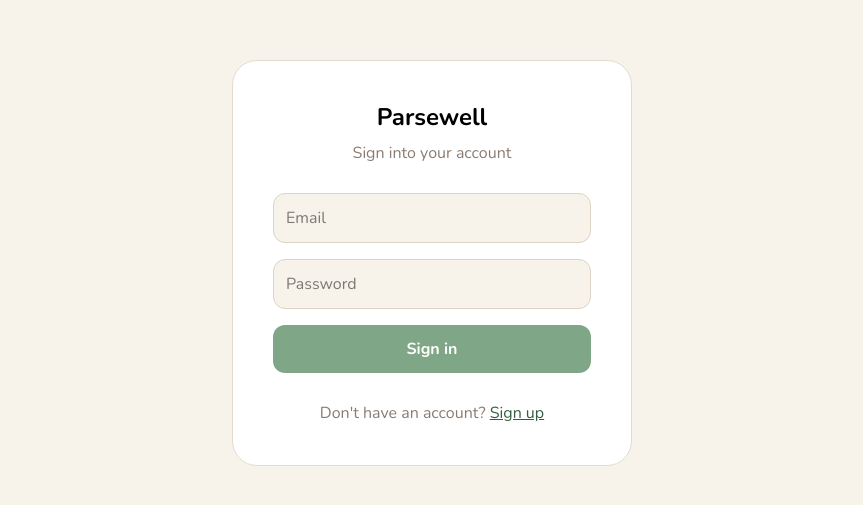
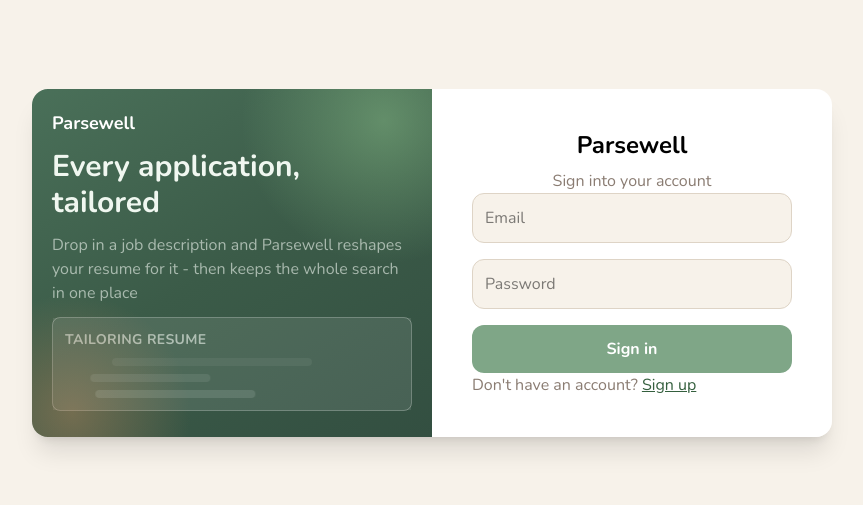
Before and after one commit to jordanfulawka/parsewell-web, a React (Vite) app: page /login in a window 1280 px wide. Shown: the part 137-642 px from the top of the page, without its empty margins (208-1071 px from the left). Built offline with nearby package versions, Linux system fonts and the light colour scheme.

Commit message:
feat: add extra styling and animation to login page

```diff
--- /dev/null
+++ b/src/components/TailoringResumePreview.tsx
@@ -0,0 +1,18 @@
+function TailoringResumePreview() {
+  return (
+    <div className='border border-white/30 rounded-lg'>
+      <div className='bg-white/10 p-3'>
+        <p className='text-[#f0f7f0]/60 uppercase text-sm font-bold tracking-wide mb-2'>
+          Tailoring Resume
+        </p>
+        <div className='flex flex-col gap-2'>
+          <div className='h-2 w-50 bg-[#f0f7f0]/40 rounded-full animate-slide1' />
+          <div className='h-2 w-30 bg-[#f0f7f0]/40 rounded-full animate-slide2' />
+          <div className='h-2 w-40 bg-[#f0f7f0]/40 rounded-full animate-slide3' />
+        </div>
+      </div>
+    </div>
+  );
+}
+
+export default TailoringResumePreview;
--- a/src/index.css
+++ b/src/index.css
@@ -37,6 +37,20 @@
     }
     15% {
       transform: translateY(-3px);
+    }
+  }
+
+  --animate-slide1: loginPreviewLineSlide 3s ease-in-out infinite;
+  --animate-slide2: loginPreviewLineSlide 3s ease-in-out infinite 300ms;
+  --animate-slide3: loginPreviewLineSlide 3s ease-in-out infinite 500ms;
+
+  @keyframes loginPreviewLineSlide {
+    0% {
+      transform: none;
+    }
+    100% {
+      transform: translateX(25%);
+      opacity: 10%;
     }
   }
 }
--- a/src/pages/LoginPage.tsx
+++ b/src/pages/LoginPage.tsx
@@ -5,6 +5,7 @@
 import { getErrorMessage } from '../lib/utils';
 import ErrorBanner from '../components/ErrorBanner';
 import { LoaderCircle } from 'lucide-react';
+import TailoringResumePreview from '../components/TailoringResumePreview';
 
 function LoginPage() {
   const [mode, setMode] = useState<'signin' | 'signup'>('signin');
@@ -48,7 +49,150 @@
 
   return (
     <div className='min-h-screen bg-cream-primary flex justify-center items-center'>
-      <div className='w-100 bg-white border border-subtle-border rounded-[25px] flex flex-col items-center p-10 gap-7'>
+      <div className='flex rounded-2xl overflow-hidden shadow-xl'>
+        <div className='relative w-100 bg-linear-150 from-[#4A7059] via-[#3B5B48] to-[#334F41] p-5 overflow-hidden flex flex-col gap-3'>
+          <p className='text-white text-lg font-bold z-10'>Parsewell</p>
+          <h1 className='text-[#f0f7f0] text-3xl font-bold z-10'>
+            Every application, tailored
+          </h1>
+          <p className='text-[#f0f7f0]/60 z-10'>
+            Drop in a job description and Parsewell reshapes your resume for it
+            - then keeps the whole search in one place
+          </p>
+          <div
+            className='pointer-events-none absolute -top-28 -right-24 h-72 w-72 rounded-full
+                bg-radial from-[#81b482]/55 to-transparent to-70%'
+          />
+          <div
+            className='pointer-events-none absolute -bottom-24 -left-20 h-60 w-60 rounded-full
+                bg-radial from-[#c98b5e]/40 to-transparent to-70%'
+          />
+          <TailoringResumePreview />
+        </div>
+        <div className='w-100 bg-white py-10 px-10'>
+          {mode === 'signin' && (
+            <>
+              <div className='flex flex-col items-center gap-2'>
+                <h2 className='text-2xl font-bold'>Parsewell</h2>
+                <p className='text-secondary-text'>Sign into your account</p>
+              </div>
+              <ErrorBanner message={error} onDismiss={() => setError('')} />
+              <form
+                className='flex flex-col w-full gap-4'
+                onSubmit={handleSubmit}
+              >
+                <input
+                  type='text'
+                  placeholder='Email'
+                  className='bg-cream-primary border border-input-border p-3 rounded-xl'
+                  value={email}
+                  onChange={(e) => setEmail(e.target.value)}
+                  required
+                />
+                <input
+                  type='password'
+                  placeholder='Password'
+                  className='bg-cream-primary border border-input-border p-3 rounded-xl'
+                  value={password}
+                  onChange={(e) => setPassword(e.target.value)}
+                  required
+                />
+                <button
+                  type='submit'
+                  className='bg-[#7FA687] p-3 rounded-xl hover:bg-[#6D9476] cursor-pointer'
+                >
+                  <div className='font-bold text-white flex justify-center'>
+                    {loading ? (
+                      <div className='animate-spin w-fit'>
+                        <LoaderCircle />
+                      </div>
+                    ) : (
+                      'Sign in'
+                    )}
+                  </div>
+                </button>
+              </form>
+              <p className='text-secondary-text'>
+                Don't have an account?{' '}
+                <button
+                  className='text-[#345F3E] underline'
+                  onClick={() => {
+                    setError('');
+                    setMode('signup');
+                  }}
+                >
+                  Sign up
+                </button>
+              </p>
+            </>
+          )}
+          {mode === 'signup' && (
+            <>
+              <div className='flex flex-col items-center gap-2'>
+                <h2 className='text-2xl font-bold'>Parsewell</h2>
+                <p className='text-secondary-text'>Sign into your account</p>
+              </div>
+              <ErrorBanner message={error} onDismiss={() => setError('')} />
+              <form
+                className='flex flex-col w-full gap-4'
+                onSubmit={handleSubmit}
+              >
+                <input
+                  type='text'
+                  placeholder='First name'
+                  className='bg-cream-primary border border-input-border p-3 rounded-xl'
+                  value={name}
+                  onChange={(e) => setName(e.target.value)}
+                  required
+                />
+                <input
+                  type='text'
+                  placeholder='Email'
+                  className='bg-cream-primary border border-input-border p-3 rounded-xl'
+                  value={email}
+                  onChange={(e) => setEmail(e.target.value)}
+                  required
+                />
+                <input
+                  type='password'
+                  placeholder='Password'
+                  className='bg-cream-primary border border-input-border p-3 rounded-xl'
+                  value={password}
+                  onChange={(e) => setPassword(e.target.value)}
+                  required
+                />
+                <button
+                  type='submit'
+                  className='bg-[#7FA687] p-3 rounded-xl hover:bg-[#6D9476] cursor-pointer'
+                >
+                  <div className='font-bold text-white flex justify-center'>
+                    {loading ? (
+                      <div className='animate-spin w-fit'>
+                        <LoaderCircle />
+                      </div>
+                    ) : (
+                      'Create account'
+                    )}
+                  </div>
+                </button>
+              </form>
+              <p className='text-secondary-text'>
+                Already have an account?{' '}
+                <button
+                  className='text-[#345F3E] underline'
+                  onClick={() => {
+                    setError('');
+                    setMode('signin');
+                  }}
+                >
+                  Sign in
+                </button>
+              </p>
+            </>
+          )}
+        </div>
+      </div>
+      {/* <div className='w-100 bg-white border border-subtle-border rounded-r-[25px] flex flex-col items-center p-10 gap-7'>
         {mode === 'signin' && (
           <>
             <div className='flex flex-col items-center gap-2'>
@@ -169,7 +313,7 @@
             </p>
           </>
         )}
-      </div>
+      </div> */}
     </div>
   );
 }
```
